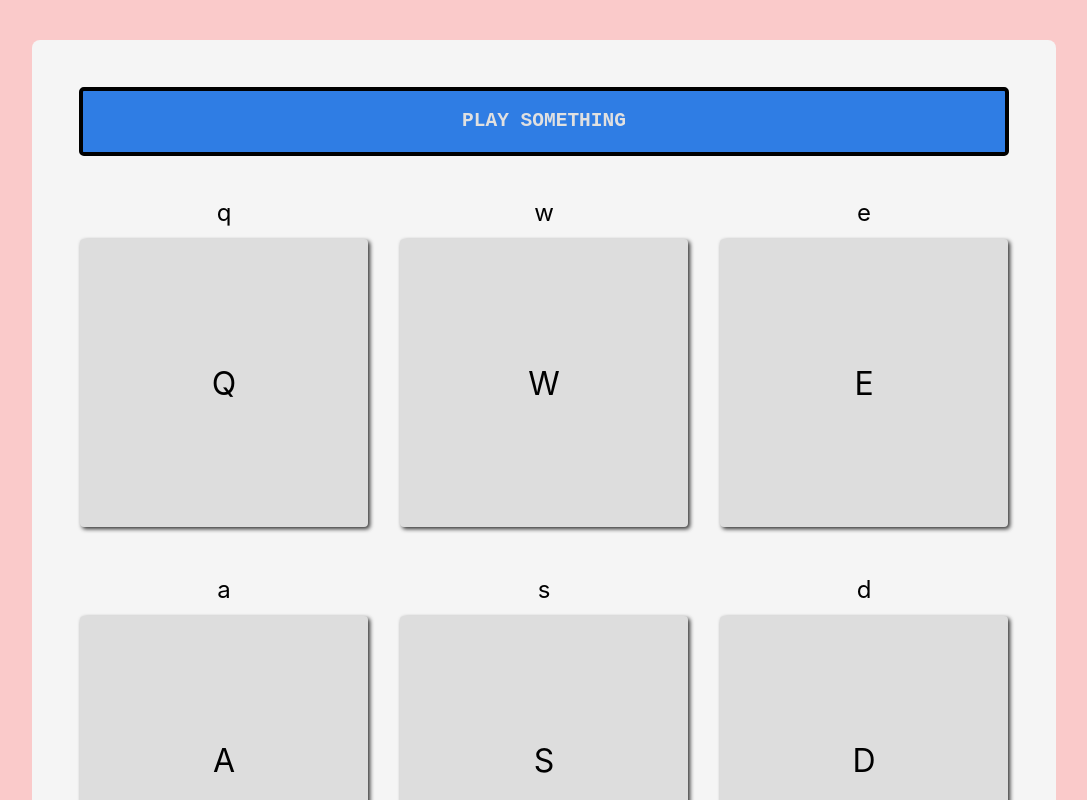
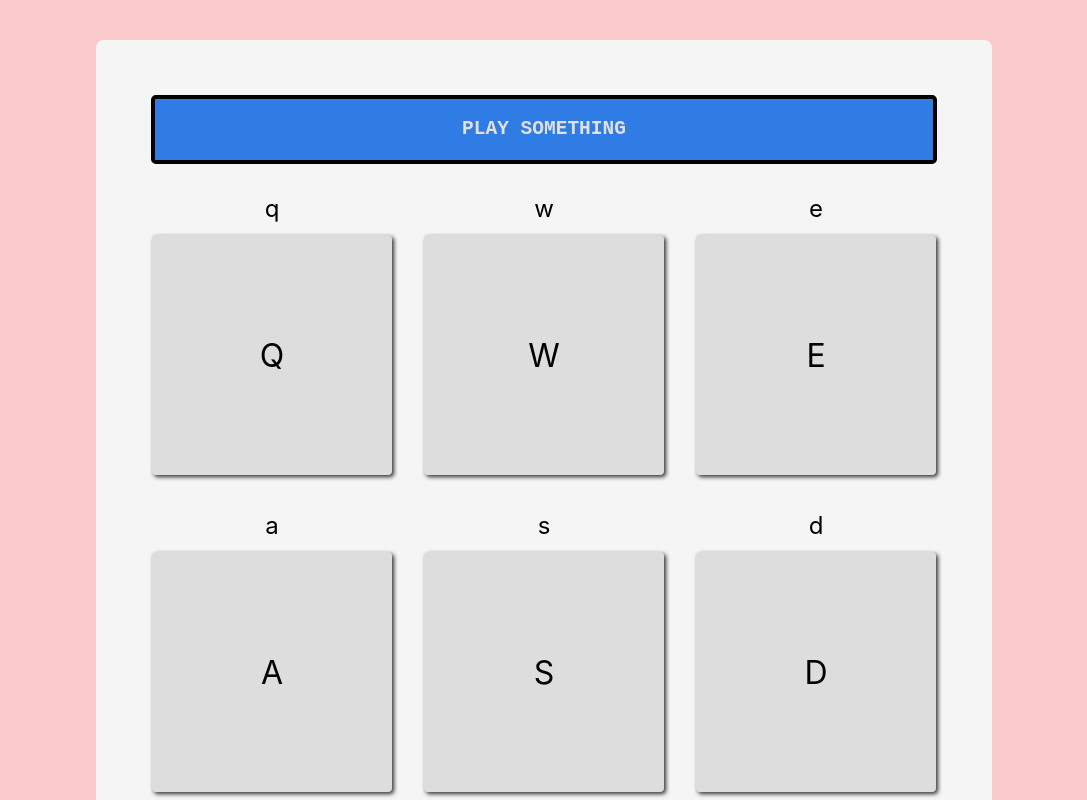
Before and after one commit to MDBoticano/drum-machine, a React (Create React App) app: page / in a window 1280 px wide. Shown: the top 800 px of the page, without its empty margins (96-1183 px from the left). Built offline with nearby package versions, Linux system fonts and the light colour scheme.

Commit message:
Added animation for pad activation

```diff
--- a/src/Display.css
+++ b/src/Display.css
@@ -2,23 +2,21 @@
   /* background-color: rgb(188, 229, 248); */
   background-color: rgb(245, 245, 245);
   border-radius: 8px;
-  margin: 5vh 10vw auto 10vw;
-  padding: 2em;
+  margin: 5vh 15vw auto 15vw;
+  padding: 2.5em;
 }
 
 #display-grid {
    /* css grid */
    display: grid;
-   /* grid-template-columns: repeat(3,1fr); */
    grid-template-columns: 1fr 1fr 1fr;
-   /* grid-auto-rows: minmax(100px, auto); */
 }
 
 /* to maintain pad aspect ratios */
 #display-grid > [style^='--aspect-ratio']::before {
   content: "";
   display: inline-block;
-  width: 1px;
+  /* width: 1px; */
   height: 0;
   padding-bottom: calc(100% / (var(--aspect-ratio)));
 }
--- a/src/DrumPad.css
+++ b/src/DrumPad.css
@@ -1,6 +1,8 @@
 /* variables */
 :root {
   --pad-color: rgb(221, 221, 221);
+  --pad-color-active: rgb(129, 129, 129);
+  --fadeout-time: .1s;
 }
 
 .grid-pad {
@@ -36,7 +38,24 @@
 .padId {
   text-align: center;
   font-size: 1.5em;
-  margin: 0.5em 0;
+  margin: 0 0 0.5em 0;
+}
+
+.pad-animation {
+  /* don't forget to edit timeout in DrumPad.jsx */
+  animation: fadeout var(--fadeout-time);
+}
+@keyframes fadeout {
+  from {
+    background-color: var(--pad-color-active);
+    color: var(--pad-color-active);
+    filter: drop-shadow(0 0 0 #000);
+  }
+  to {
+    background-color: var(--pad-color);
+    color: black;
+    filter: drop-shadow(2px 2px 2px rgb(46, 46, 46));
+  }
 }
 
 /* Media queries for responsive styling */
--- a/src/DrumPad.jsx
+++ b/src/DrumPad.jsx
@@ -15,6 +15,7 @@ class DrumPad extends Component {
     }
     this.playSound = this.playSound.bind(this);
     this.handleKeyDown.bind(this);
+    this.padAnimate.bind(this);
   }
 
   // Lifecycle: after component mounts, pre-rendering
@@ -39,6 +40,9 @@ class DrumPad extends Component {
 
   // On click or key-press, play associated sound
   playSound = () => {
+    // Call animation
+    this.padAnimate();
+
     let audio = document.getElementById(this.state.hotkey);
     // set currentTime to 0 to reset play
     audio.currentTime = 0;
@@ -55,6 +59,22 @@ class DrumPad extends Component {
 
     // Use callback function to udpate most recent note played in parent display
     this.props.displayPlayed(this.state.id);
+  }
+
+  // Animates pad by adding class then removing it after it's done
+  padAnimate = () => {
+    // Get the pad that was just activated
+    let activePad = document.getElementById(this.state.id);
+
+    // Remove animation class if it's already there (to enable rapid clicking)
+    activePad.classList.remove("pad-animation");
+
+    // Add then remove animation class
+    activePad.classList.add("pad-animation");
+    setTimeout(function () {
+      activePad.classList.remove("pad-animation");
+    }, 100);
+    /* Don't forget to sync time with DrumPad.css */
   }
 
   // Instantiate a drum-pad from props
```
